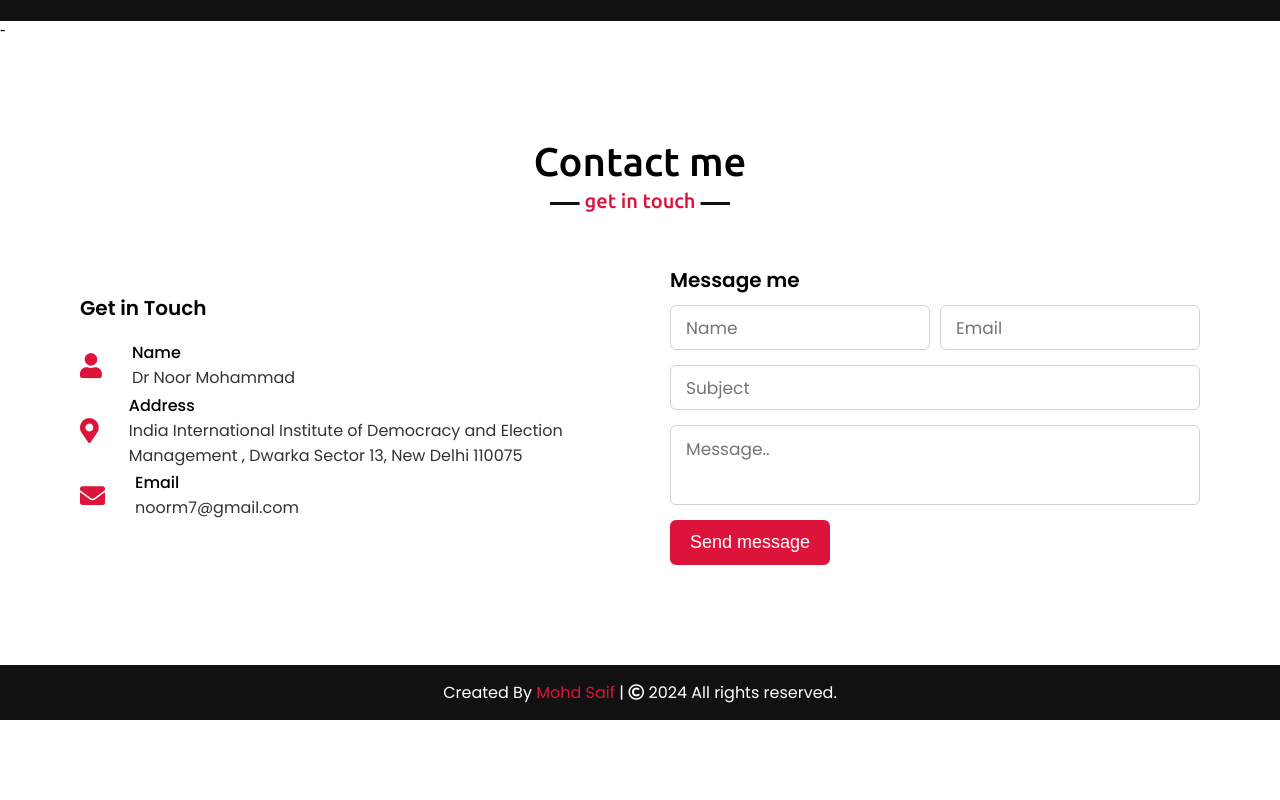
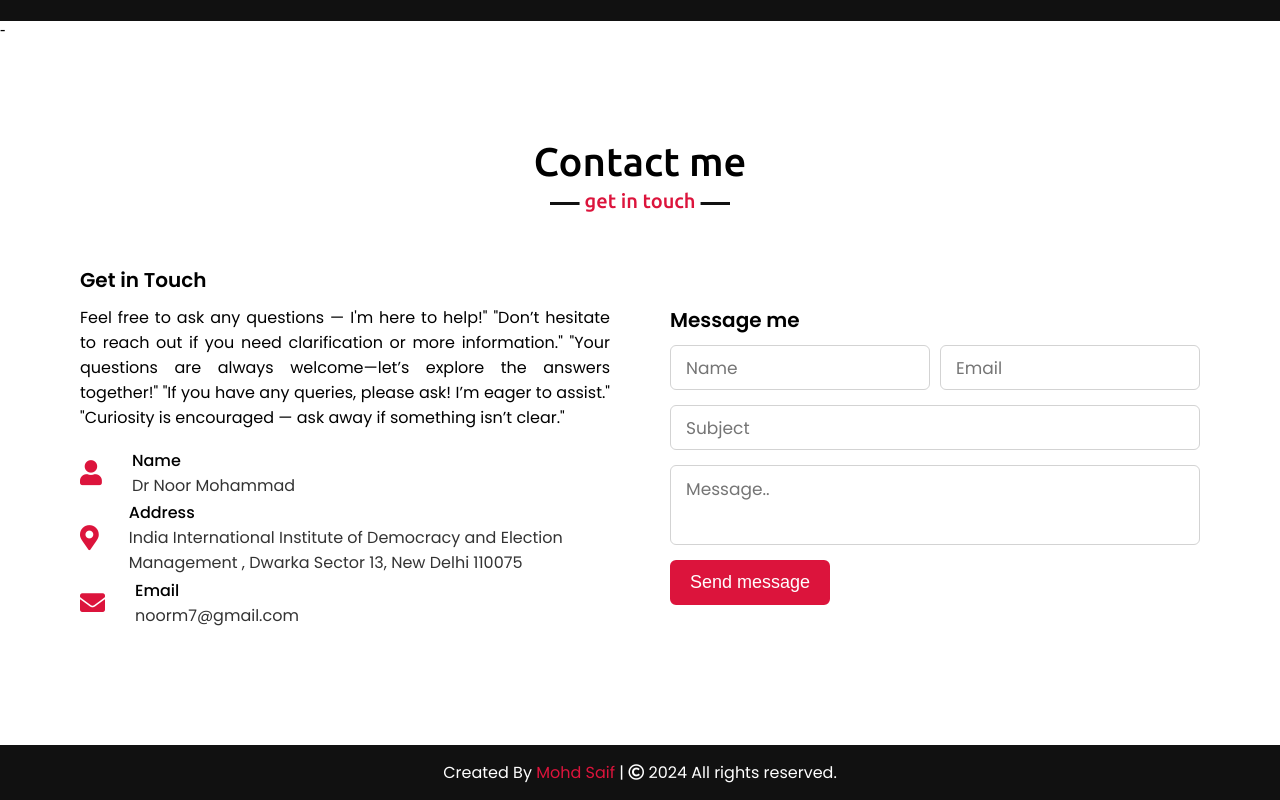
Before and after one commit to mohdsaifms/Abbu-Portfolio, a plain HTML site: page Responsive Portfolio Website/index.html in a window 1280 px wide. Shown: the part 3880-4680 px from the top of the page. Before the commit the page ends 4600 px from the top, so only its background shows below. Drawn offline with nearby package versions, Linux system fonts and the light colour scheme.

Commit message:
Update index.html

```diff
--- a/Responsive Portfolio Website/index.html
+++ b/Responsive Portfolio Website/index.html
@@ -124,7 +124,7 @@
             <div class="skills-content">
                 <div class="column left">
                     <div class="text">My creative skills & experiences.</div>
-                    <p> Electoral Management Expert, IIIDEM: Innovated electoral management and training              programs, enhancing process integrity and efficiency.<br></p>
+                    <p> Electoral Management Expert, IIIDEM: Innovated electoral management and training programs, enhancing process integrity and efficiency.<br></p>
                         <p>Secretary, NDMA: Led national disaster response and preparedness planning, fostering cross-agency collaboration for improved disaster resilience.<br></p>
                    <p>Member Secretary, NCRPB: Directed regional planning and infrastructure projects, advancing development and integration within the National Capital Region.<br></p>
                    <p>Chief Electoral Advisor, UNDP: Advised on electoral processes and governance, driving global election management reforms and capacity building.<br></p>
@@ -222,6 +222,11 @@
             <div class="contact-content">
                 <div class="column left">
                     <div class="text">Get in Touch</div>
+                     <p>Feel free to ask any questions — I'm here to help!"
+                        "Don’t hesitate to reach out if you need clarification or more information."
+                        "Your questions are always welcome—let’s explore the answers together!"
+                        "If you have any queries, please ask! I’m eager to assist."
+                         "Curiosity is encouraged — ask away if something isn’t clear."</p>
                     <div class="icons">
                         <div class="row">
                             <i class="fas fa-user"></i>
```
